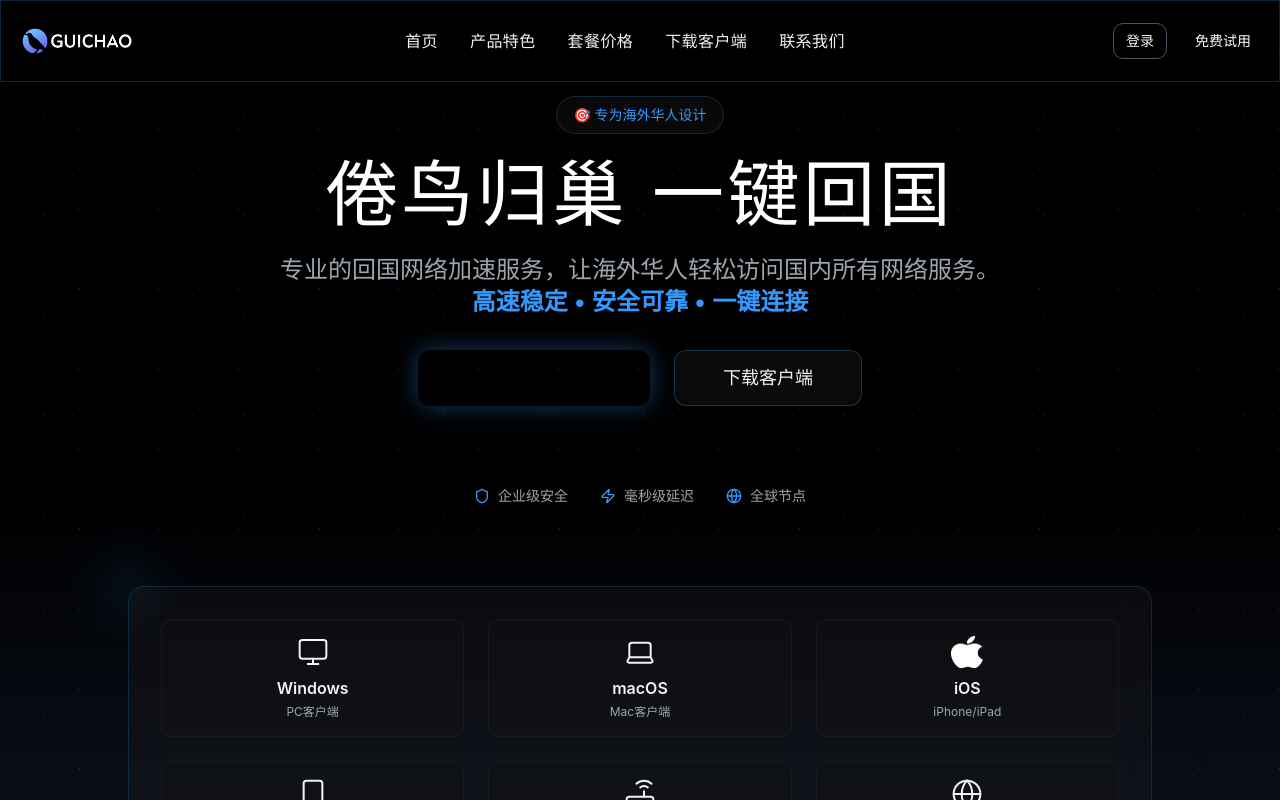
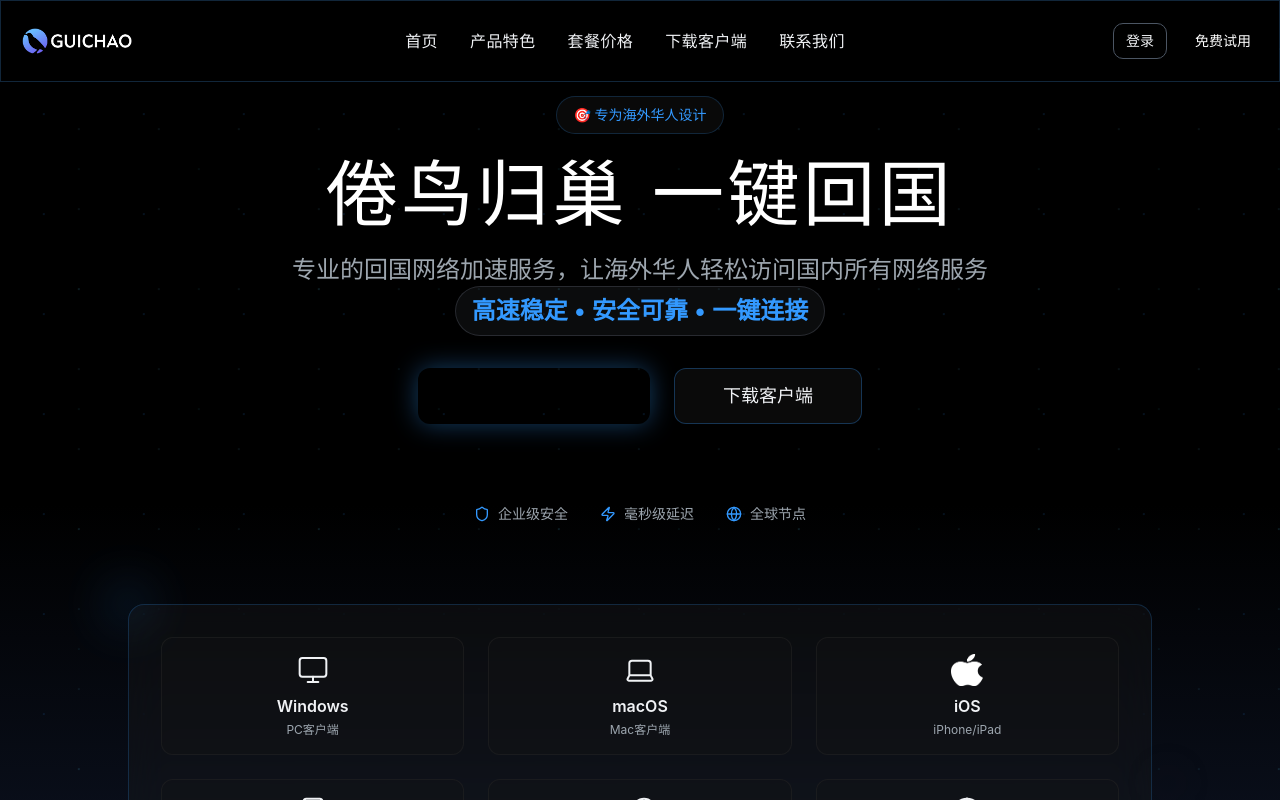
Before and after one commit to Alexneilcaiqiqi/vivid-palette-ai, a React (Vite) app: page / in a window 1280 px wide. Shown: the top 800 px of the page. Built offline with nearby package versions, Linux system fonts and the light colour scheme.

Commit message:
Refactor Hero component
Remove period from the main sentence, increase line spacing, and add a grey rounded border to the "高速稳定" text in the Hero component.

```diff
--- a/src/components/Hero.tsx
+++ b/src/components/Hero.tsx
@@ -15,10 +15,10 @@ const Hero = () => {
             倦鸟归巢 一键回国
           </h1>
 
-          <p className="text-xl md:text-2xl text-muted-foreground mb-8 max-w-3xl mx-auto leading-relaxed">
-            专业的回国网络加速服务，让海外华人轻松访问国内所有网络服务。
-            <br className="hidden md:block" />
-            <span className="text-primary font-semibold">高速稳定 • 安全可靠 • 一键连接</span>
+          <p className="text-xl md:text-2xl text-muted-foreground mb-8 max-w-3xl mx-auto leading-loose">
+            专业的回国网络加速服务，让海外华人轻松访问国内所有网络服务
+            <br className="hidden md:block mb-4" />
+            <span className="text-primary font-semibold inline-block px-4 py-2 border border-gray-500/30 rounded-full bg-gray-500/10">高速稳定 • 安全可靠 • 一键连接</span>
           </p>
 
           {/* CTA按钮 */}
```
